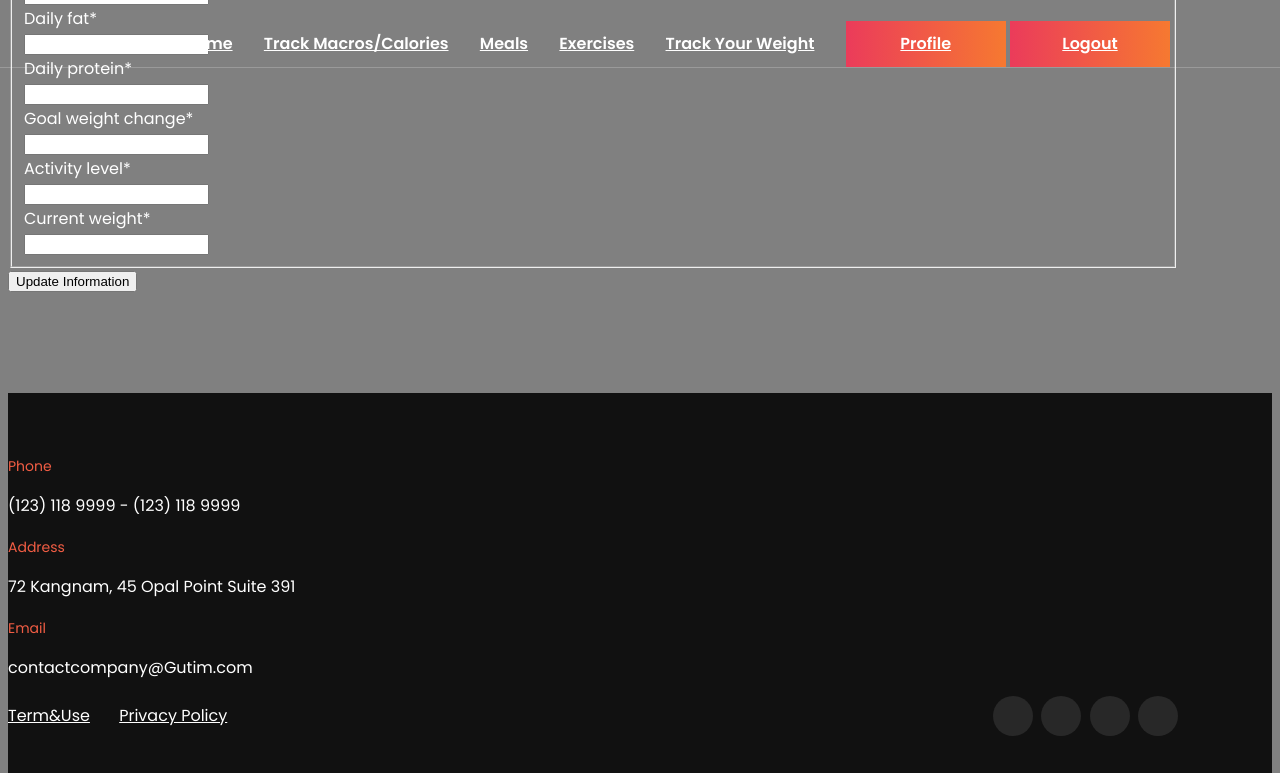
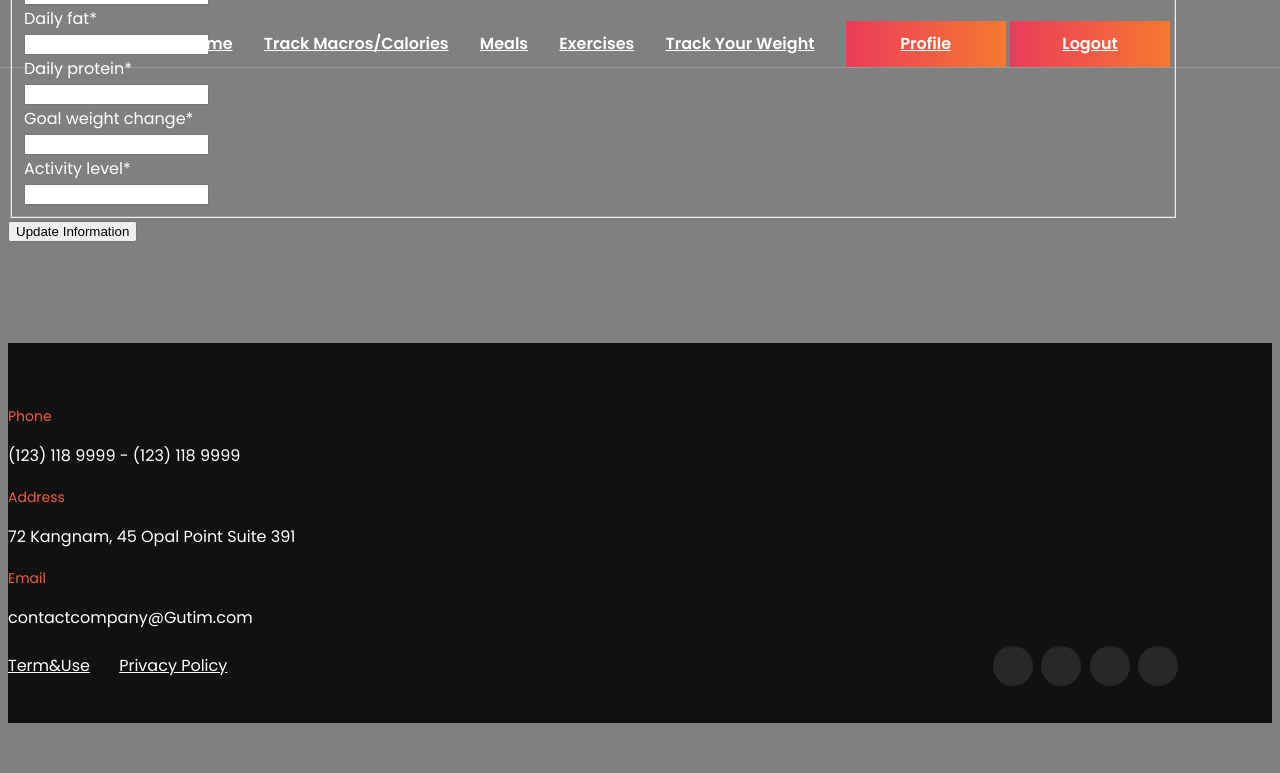
Before and after one commit to CTKogstrom/GymBuddyApp, a Django app: page /profile/ in a window 1280 px wide. Shown: the part 339-1112 px from the top of the page. After the commit the page ends 1062 px from the top, so only its background shows below. Run offline with Django 3.2, Linux system fonts and the light colour scheme; the visitor is signed in with stand-in values (Sample User, id 1); some libraries are stand-ins or nearby versions.

Commit message:
removed current weight from model

```diff
--- a/users/forms.py
+++ b/users/forms.py
@@ -17,7 +17,7 @@ class ProfileForm(forms.ModelForm):
         model = Profile
         #we probably want to change the labels of the fields on the front end
         #example: daily_cal_in = forms.IntegerField(label="Daily Calories")
-        fields = ['daily_cal_in', 'daily_carbs', 'daily_fat', 'daily_protein', 'goal_weight_change','activity_level','current_weight']
+        fields = ['daily_cal_in', 'daily_carbs', 'daily_fat', 'daily_protein', 'goal_weight_change','activity_level']
 
 class WeightForm(forms.ModelForm):
     class Meta:
--- a/users/models.py
+++ b/users/models.py
@@ -12,7 +12,6 @@ class Profile(models.Model):
     daily_protein = models.IntegerField()
     goal_weight_change = models.IntegerField()
     activity_level = models.DecimalField(max_digits=2, decimal_places=1)
-    current_weight = models.IntegerField()
 
     def __str__(self):
         return f'{self.user.username} Profile'
--- a/users/templates/users/profile.html
+++ b/users/templates/users/profile.html
@@ -20,6 +20,10 @@
                     Daily Protein: {{protein}} --
                     Activity Level: {{activity}} --
                     Goal Weight: {{goalWeight}} --
+                </div>
+            {% endif %}
+            {% if currWeight %}
+                <div>
                     Current Weight: {{currWeight}}
                 </div>
             {% endif %}
--- a/users/views.py
+++ b/users/views.py
@@ -59,9 +59,6 @@ def profile(request):
             if profForm.cleaned_data['activity_level'] < 0:
                 messages.error(request, "Please enter a valid activity level.", extra_tags='danger')
                 stillValid = False
-            if profForm.cleaned_data['current_weight'] < 0:
-                messages.error(request, "Please enter a valid weight.", extra_tags='danger')
-                stillValid = False
             if stillValid:
                 profForm.save()
                 messages.success(request, "Successfully updated profile!", extra_tags='success')
@@ -77,13 +74,11 @@ def profile(request):
         protein = e.daily_protein
         activity = e.activity_level
         goalWeight = e.goal_weight_change
-        currWeight = e.current_weight
+
     weightList = []
     weights = WeightRecord.objects.filter(user=request.user).order_by('-date')
     for e in weights:
         weightList.append(e)
-
-    #delete current weight later
     if len(weightList) != 0:
         currWeight = weightList[0].lbs
     context = {
```
Also changed, not shown: users/migrations/0004_remove_profile_current_weight.py (added).
